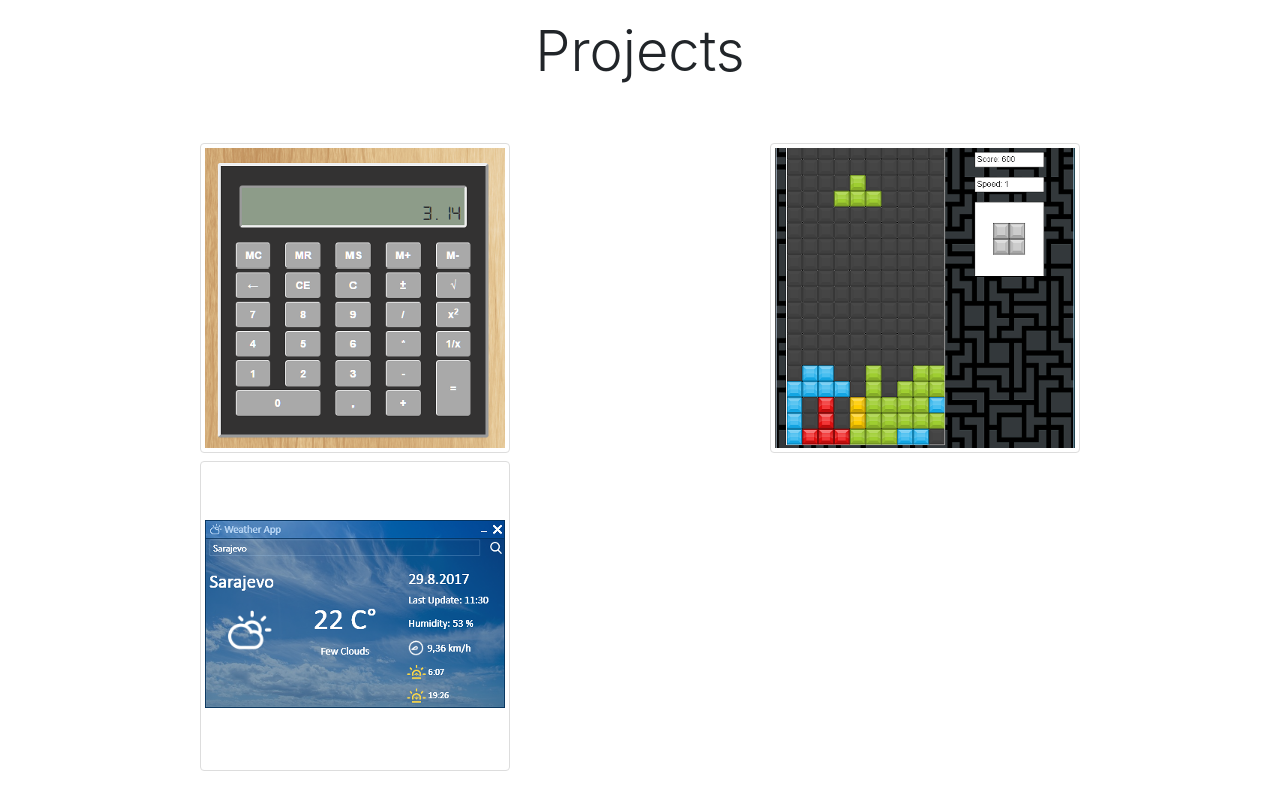
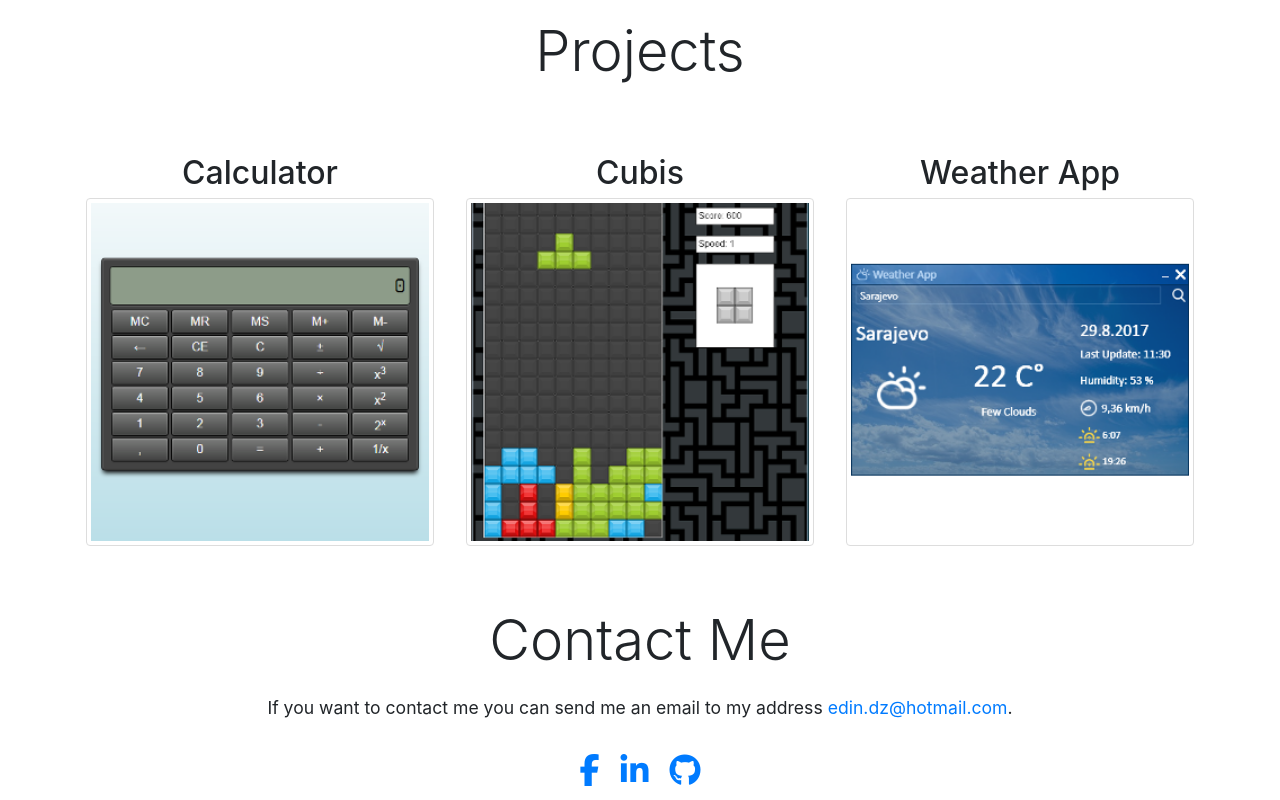
Before and after one commit to EdinDzanic/edindzanic.github.io, a plain HTML site: page index.html in a window 1280 px wide. Shown: the part 460-1260 px from the top of the page. Drawn offline with nearby package versions, Linux system fonts and the light colour scheme.

Commit message:
Update projects

```diff
--- a/index.html
+++ b/index.html
@@ -57,14 +57,17 @@
       <div class="col-12 mb-5">
         <h1 class="display-4 text-center">Projects</h1>
       </div>
-      <div class="col-6 p-1">
-        <img class="mx-auto d-block img-thumbnail rounded" src="images/calc.png" alt="Calculator">
+      <div class="d-flex flex-column col-md-6 col-lg-4 justify-content-center p-3">
+        <h2 class="text-center">Calculator</h2>
+        <img class="img-thumbnail" src="images/calculator2.png" alt="Calculator">
       </div>
-      <div class="col-6 p-1">
-        <img class="mx-auto d-block img-thumbnail rounded" src="images/cubissmall.png" alt="Cubis">
+      <div class="d-flex flex-column col-md-6 col-lg-4 justify-content-center p-3">
+        <h2 class="text-center">Cubis</h2>
+        <img class="img-thumbnail" src="images/cubissmall.png" alt="Cubis">
       </div>
-      <div class="col-6 p-1">
-        <img class="mx-auto d-block img-thumbnail rounded" src="images/weatherappsmall.png" alt="Weather App">
+      <div class="d-flex flex-column col-md-6 col-lg-4 justify-content-center p-3">
+        <h2 class="text-center">Weather App</h2>
+        <img class="img-thumbnail" src="images/weatherappsmall.png" alt="Weather App">
       </div>
     </section>
 
--- a/styles/style.css
+++ b/styles/style.css
@@ -34,3 +34,9 @@ footer{
 .list-inline-item i{
   font-size: 2rem;
 }
+
+.projects {
+  display: grid;
+  grid-gap: 5px;
+  grid-template-columns: repeat(auto-fit, minmax(300px, 1fr));
+}
```
Also changed, not shown: images/calculator2.png (added).
